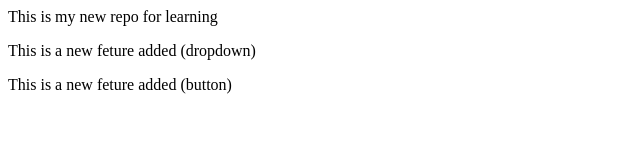
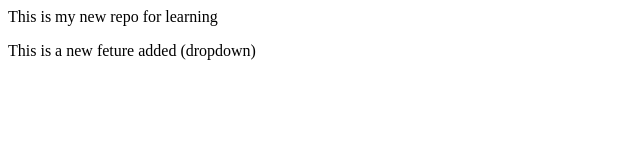
Before and after one commit to ajay-baral/localrepo, a plain HTML site: page index.html in a window 1280 px wide. Shown: the whole page, without its empty margins (0-640 px from the left). Drawn offline with Linux system fonts and the light colour scheme.

Commit message:
Delete Button

```diff
--- a/index.html
+++ b/index.html
@@ -1,3 +1,2 @@
 <p>This is my new repo for learning</p>
 <p>This is a new feture added (dropdown)</p>
-<p>This is a new feture added (button)</p>
```
